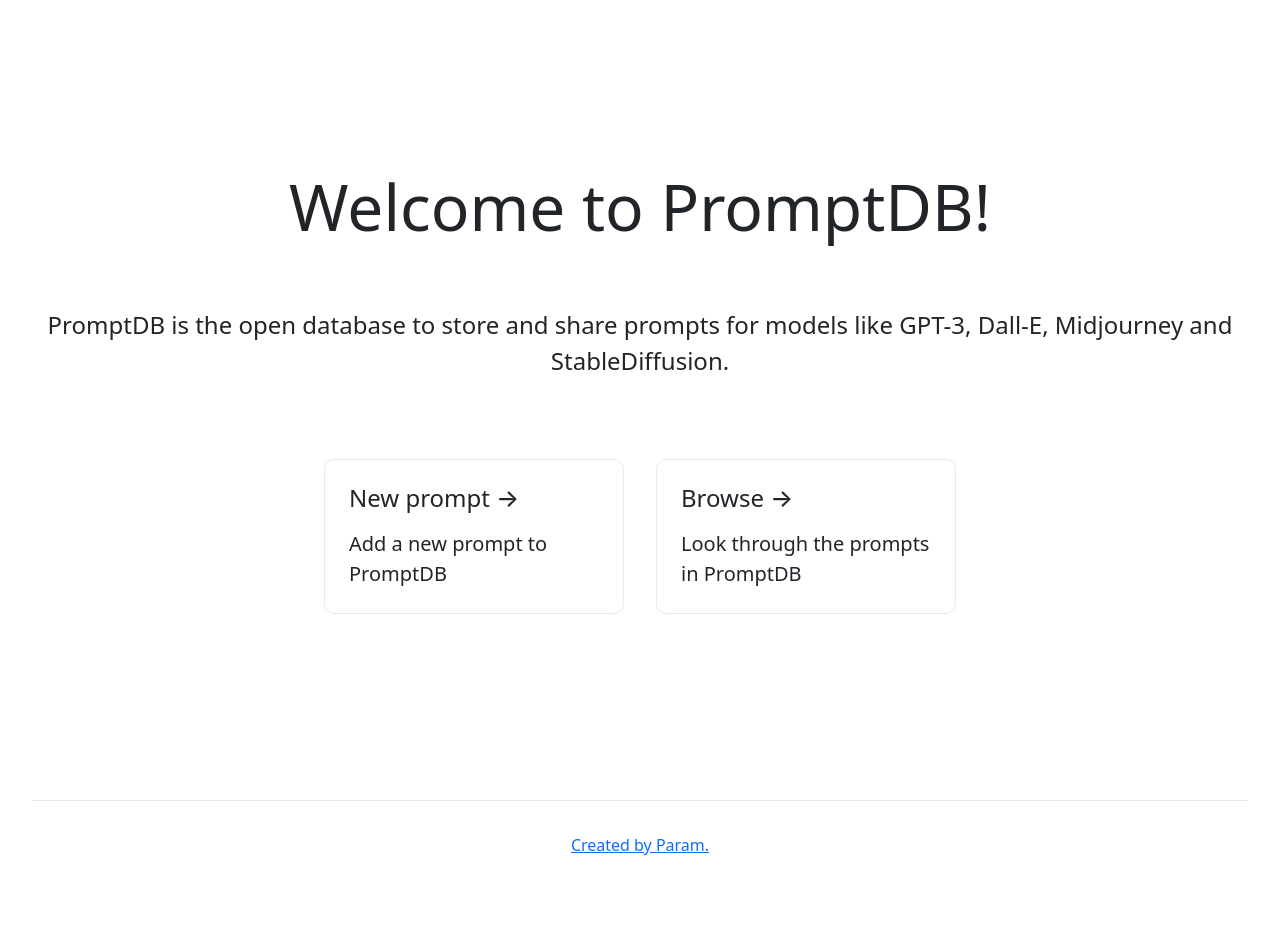
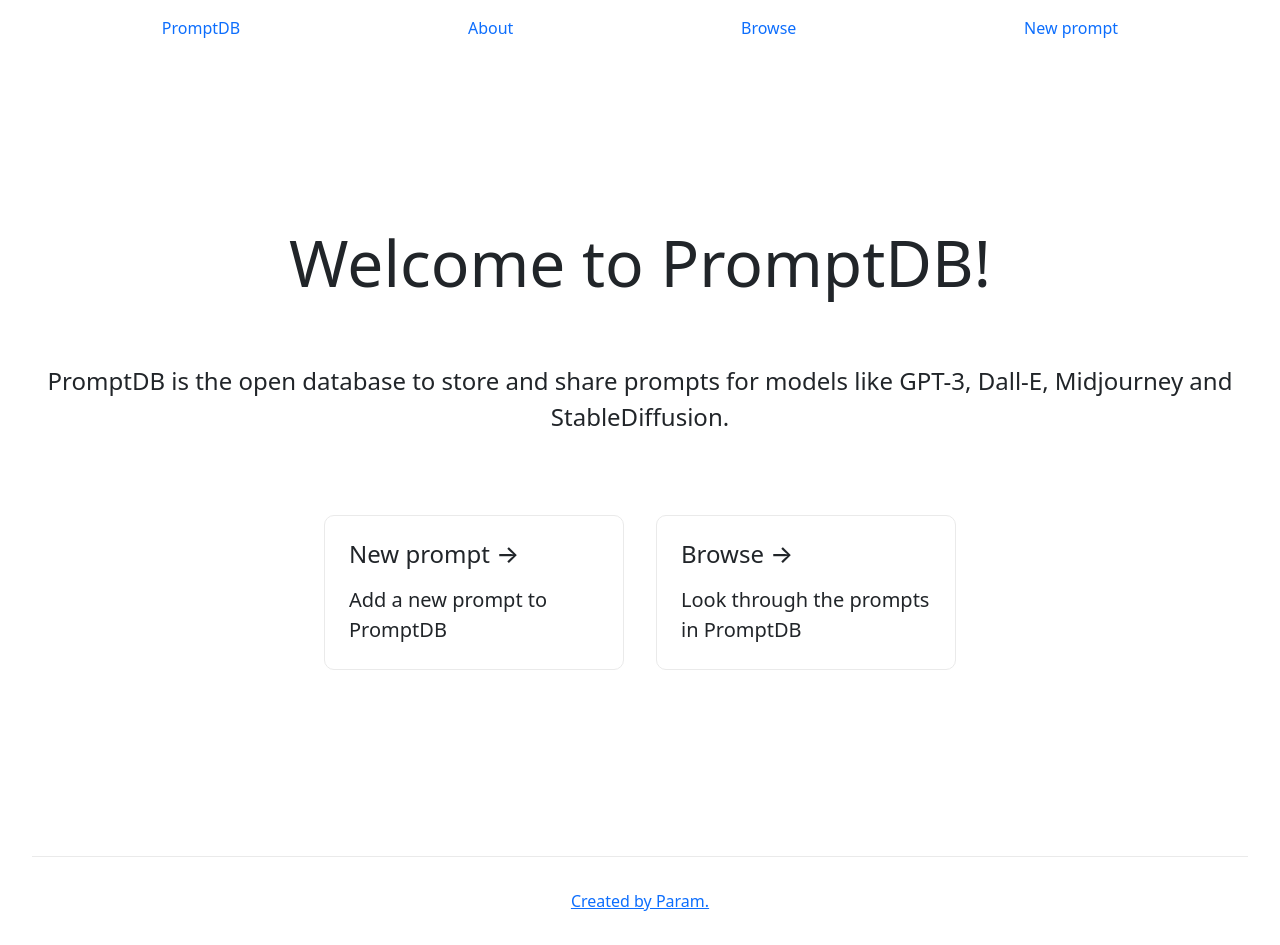
Before and after one commit to paramsingh/promptdb, a Next.js app in the folder promptdb/frontend/: page / in a window 1280 px wide. Before the commit the page ends 889 px from the top, so only its background shows below. Built offline with nearby package versions, Linux system fonts and the light colour scheme.

Commit message:
Add navbar

```diff
--- a/promptdb/frontend/components/Footer.tsx
+++ b/promptdb/frontend/components/Footer.tsx
@@ -1,6 +1,7 @@
 import * as React from "react";
 import styles from "../styles/Home.module.css";
 import Image from "next/image";
+import Link from "next/link";
 
 const Footer = () => {
   return (
--- /dev/null
+++ b/promptdb/frontend/components/NavBar.tsx
@@ -0,0 +1,24 @@
+import * as React from "react";
+import NavItem from "./NavItem";
+import styles from "../styles/Home.module.css";
+
+const NAV_ITEMS = [
+  { text: "PromptDB", href: "/" },
+  { text: "About", href: "/about" },
+  { text: "Browse", href: "/browse" },
+  { text: "New prompt", href: "/new" },
+];
+
+const NavBar = () => {
+  return (
+    <header style={{ position: "sticky", top: 0, zIndex: 30 }}>
+      <nav className={styles.navbar}>
+        {NAV_ITEMS.map((item) => (
+          <NavItem key={item.text} text={item.text} href={item.href} />
+        ))}
+      </nav>
+    </header>
+  );
+};
+
+export default NavBar;
--- /dev/null
+++ b/promptdb/frontend/components/NavItem.tsx
@@ -0,0 +1,12 @@
+import * as React from "react";
+import Link from "next/link";
+
+const NavItem = ({ text, href }: { text: string; href: string }) => {
+  return (
+    <Link href={href}>
+      <a style={{ textDecoration: "none" }}>{text}</a>
+    </Link>
+  );
+};
+
+export default NavItem;
--- a/promptdb/frontend/pages/about.tsx
+++ b/promptdb/frontend/pages/about.tsx
@@ -3,6 +3,7 @@
 import styles from "../styles/Home.module.css";
 import "bootstrap/dist/css/bootstrap.min.css";
 import Link from "next/link";
+import NavBar from "../components/NavBar";
 
 const About: NextPage = () => {
   return (
@@ -10,6 +11,7 @@
       <Head>
         <title>PromptDB - About</title>
       </Head>
+      <NavBar />
 
       <main className={styles.main}>
         <p>
--- a/promptdb/frontend/pages/browse.tsx
+++ b/promptdb/frontend/pages/browse.tsx
@@ -5,6 +5,7 @@
 import { useEffect, useState } from "react";
 import { listPrompts } from "../api-client";
 import PromptCard from "../components/PromptCard";
+import NavBar from "../components/NavBar";
 
 const BrowsePrompts: NextPage = () => {
   const [prompts, setPrompts] = useState<any[]>([]);
@@ -21,6 +22,7 @@
       <Head>
         <title>Browse prompts</title>
       </Head>
+      <NavBar />
       <main className={styles.main}>
         <h1 className={styles.title}>Browse prompts</h1>
 
--- a/promptdb/frontend/pages/index.tsx
+++ b/promptdb/frontend/pages/index.tsx
@@ -1,10 +1,10 @@
 import type { NextPage } from "next";
 import Head from "next/head";
-import Image from "next/image";
 import styles from "../styles/Home.module.css";
 import "bootstrap/dist/css/bootstrap.min.css";
 import Footer from "../components/Footer";
 import Link from "next/link";
+import NavBar from "../components/NavBar";
 
 const Home: NextPage = () => {
   return (
@@ -12,6 +12,7 @@
       <Head>
         <title>PromptDB</title>
       </Head>
+      <NavBar />
 
       <main className={styles.main}>
         <h1 className={styles.title}>Welcome to PromptDB!</h1>
--- a/promptdb/frontend/pages/new.tsx
+++ b/promptdb/frontend/pages/new.tsx
@@ -8,6 +8,7 @@
 import { submitPrompt } from "../api-client";
 import PromptSubmitted from "../components/PromptSubmitted";
 import Footer from "../components/Footer";
+import NavBar from "../components/NavBar";
 
 const NewPrompt: NextPage = () => {
   const [id, setId] = useState<string>("");
@@ -41,6 +42,7 @@
       <Head>
         <title>New prompt</title>
       </Head>
+      <NavBar />
       <main className={styles.main}>
         <h1 className={styles.title}>Create a new prompt</h1>
 
--- a/promptdb/frontend/styles/Home.module.css
+++ b/promptdb/frontend/styles/Home.module.css
@@ -127,3 +127,10 @@
     filter: invert(1);
   }
 }
+
+.navbar {
+  display: flex;
+  padding: 16px;
+  justify-content: space-around;
+  align-items: center;
+}
```
